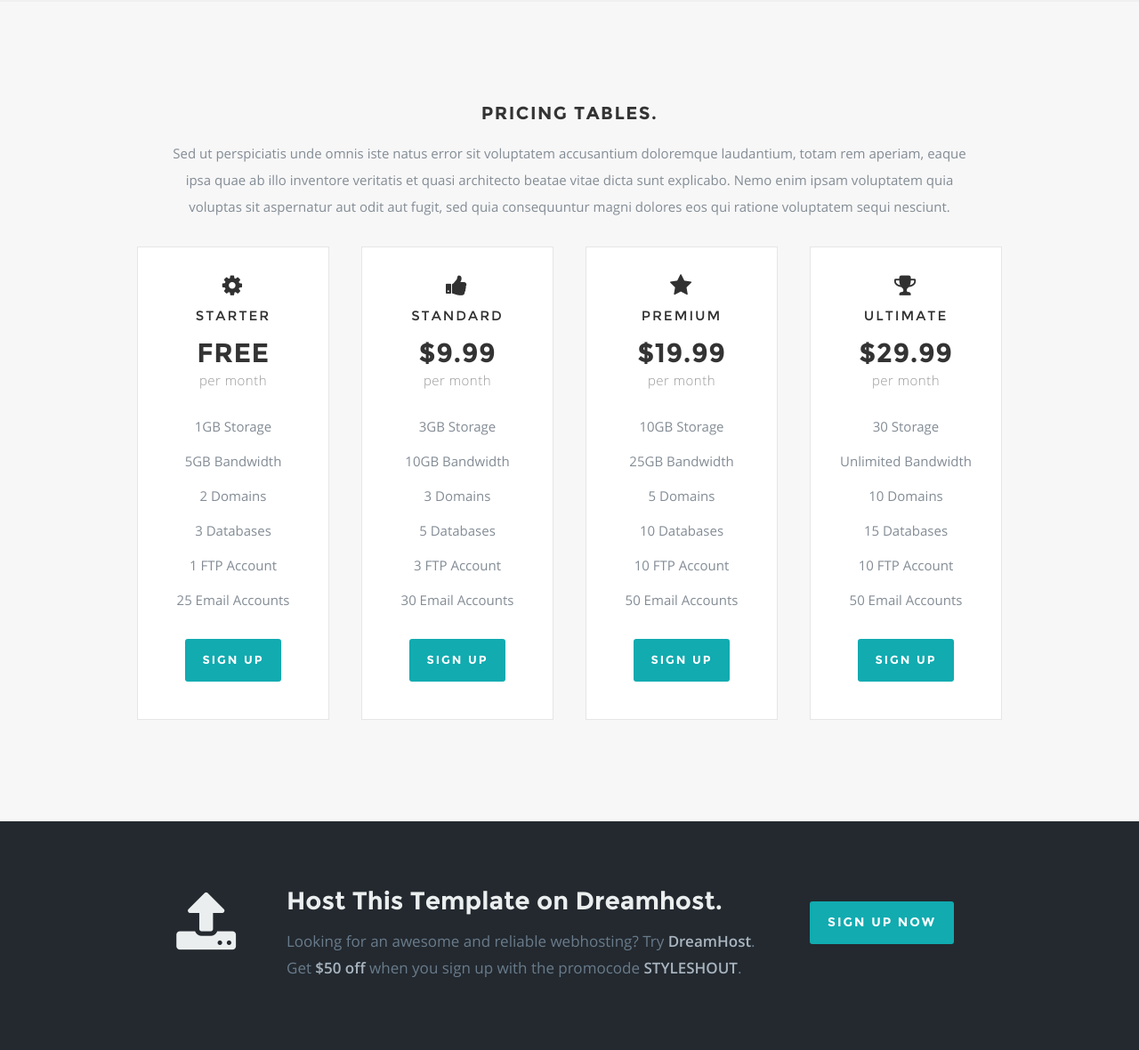
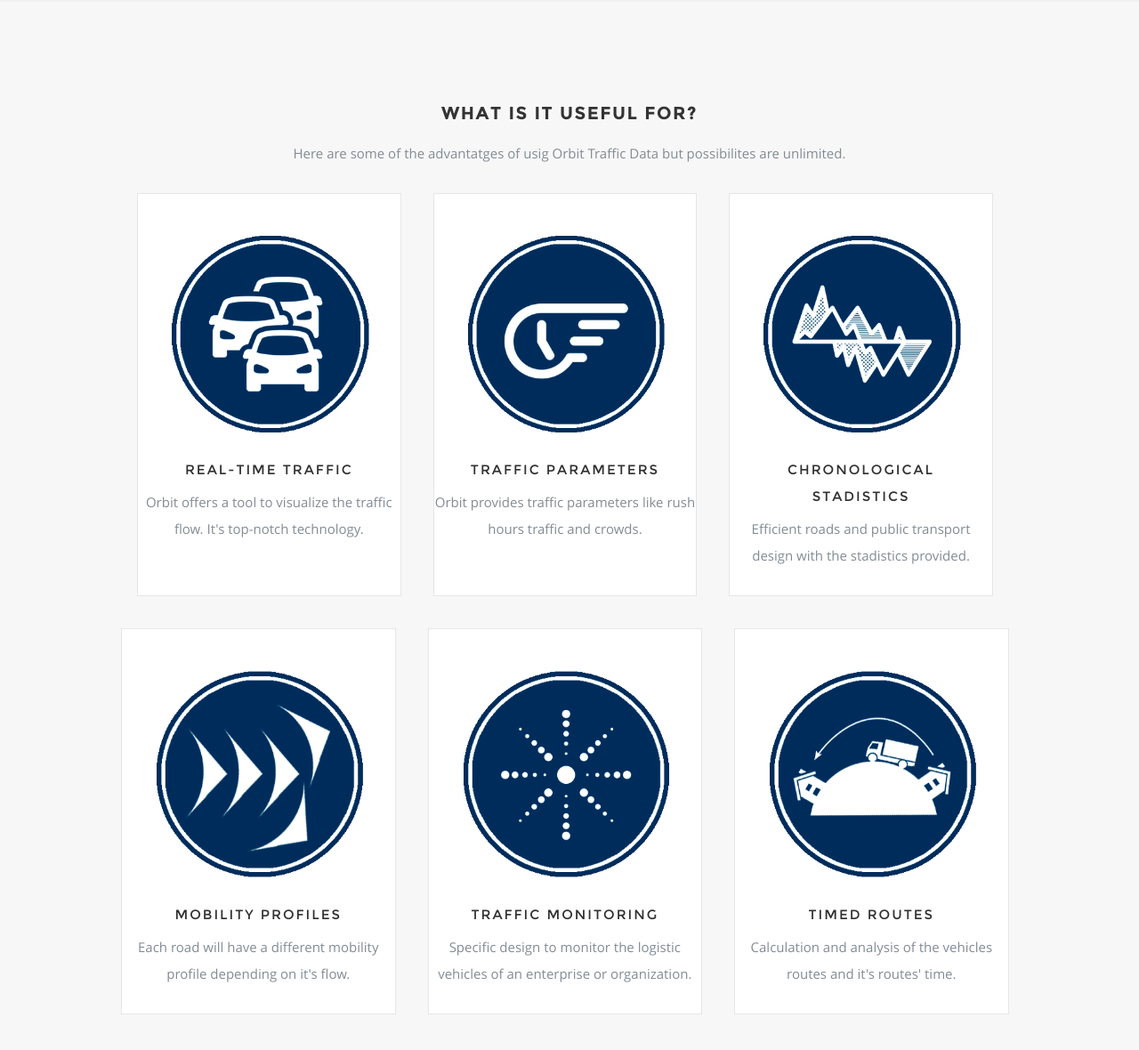
Before and after one commit to prisas/OrbitTrafficData_H4Fbcn, a Flask app: page / in a window 1280 px wide. Shown: the part 2838-4018 px from the top of the page at 89% size. Run offline with Flask 2, Linux system fonts and the light colour scheme; some libraries are stand-ins or nearby versions.

```diff
--- a/static/css/default.css
+++ b/static/css/default.css
@@ -712,7 +712,7 @@ input[type="checkbox"] { display: inline; }
 /* block grids
 --------------------------------------------------------------------- */
 .bgrid-sixths [class*="column"]   { width: 16.66667%; }
-.bgrid-quarters [class*="column"] { width: 25%; }
+.bgrid-quarters [class*="column"] { width: 33%; }
 .bgrid-thirds [class*="column"]   { width: 33.33333%; }
 .bgrid-halves [class*="column"]   { width: 50%; }
 
@@ -731,7 +731,7 @@ properly.
 
    /* block grids on small screens */
    .s-bgrid-sixths [class*="column"]   { width: 16.66667%; }
-   .s-bgrid-quarters [class*="column"] { width: 25%; }
+   .s-bgrid-quarters [class*="column"] { width: 33.33%; }
    .s-bgrid-thirds [class*="column"]   { width: 33.33333%; }
    .s-bgrid-halves [class*="column"]   { width: 50%; }
 
--- a/templates/index.html
+++ b/templates/index.html
@@ -196,13 +196,9 @@
 
       <div class="row section-head">
 
-         <h1>Pricing Tables.</h1>
+         <h1>What is it useful for?</h1>
 
-         <p>Sed ut perspiciatis unde omnis iste natus error sit voluptatem accusantium doloremque laudantium, totam rem aperiam,
-         eaque ipsa quae ab illo inventore veritatis et quasi architecto beatae vitae dicta sunt explicabo. Nemo enim ipsam
-         voluptatem quia voluptas sit aspernatur aut odit aut fugit, sed quia consequuntur magni dolores eos qui ratione
-         voluptatem sequi nesciunt.
-         </p>
+         <p>Here are some of the advantatges of usig Orbit Traffic Data but possibilites are unlimited.</p>
 
       </div>
 
@@ -214,21 +210,10 @@
 
                <div class="price-block">
 
-                  <h3 class="plan-title"><i class="fa fa-cog"></i>Starter</h3>
-                  <p class="plan-price">FREE <span>per month</span></p>
+                  <h3 class="plan-title"><img src="{{ url_for('static', filename='images/L1.png') }}" alt="global_map">Real-Time Traffic</h3>
 
-                  <ul class="features">
-                     <li>1GB Storage</li>
-                     <li>5GB Bandwidth</li>
-                     <li>2 Domains</li>
-                     <li>3 Databases</li>
-                     <li>1 FTP Account</li>
-                     <li>25 Email Accounts</li>
-                  </ul>
+                  <p class="features">Orbit offers a tool to visualize the traffic flow. It's top-notch technology.</p><br>
 
-                  <footer class="plan-sign-up">
-                     <a class="button" href="">Sign Up</a>
-                  </footer>
 
                </div> <!-- End Price Block -->
 
@@ -238,21 +223,10 @@
 
                <div class="price-block">
 
-                  <h3 class="plan-title"><i class="fa fa-thumbs-up"></i>Standard</h3>
-                  <p class="plan-price">$9.99 <span>per month</span></p>
+                  <h3 class="plan-title"><img src="{{ url_for('static', filename='images/L2.png') }}" alt="global_map">Traffic Parameters</h3>
 
-                  <ul class="features">
-                     <li>3GB Storage</li>
-                     <li>10GB Bandwidth</li>
-                     <li>3 Domains</li>
-                     <li>5 Databases</li>
-                     <li>3 FTP Account</li>
-                     <li>30 Email Accounts</li>
-                  </ul>
+                  <p>Orbit provides traffic parameters like rush hours traffic and crowds.</p><br>
 
-                  <footer class="plan-sign-up">
-                     <a class="button" href="">Sign Up</a>
-                  </footer>
 
                </div> <!-- End Price Block -->
 
@@ -262,23 +236,30 @@
 
                <div class="price-block">
 
-                  <h3 class="plan-title"><i class="fa fa-star"></i>Premium</h3>
-                  <p class="plan-price">$19.99 <span>per month</span></p>
+                  <h3 class="plan-title"><img src="{{ url_for('static', filename='images/L3.png') }}" alt="global_map">Chronological Stadistics</h3>
 
-                  <ul class="features">
-                     <li>10GB Storage</li>
-                     <li>25GB Bandwidth</li>
-                     <li>5 Domains</li>
-                     <li>10 Databases</li>
-                     <li>10 FTP Account</li>
-                     <li>50 Email Accounts</li>
-                  </ul>
-
-                  <footer class="plan-sign-up">
-                     <a class="button" href="">Sign Up</a>
-                  </footer>
+                  <p>Efficient roads and public transport design with the stadistics provided.</p>
 
                </div> <!-- End Price block -->
+
+			   </div> <!-- End Column -->
+
+      </div>
+
+          <div class="row">
+
+         <div class="pricing-tables bgrid-quarters s-bgrid-halves">
+
+            <div class="column">
+
+               <div class="price-block">
+
+                  <h3 class="plan-title"><img src="{{ url_for('static', filename='images/L4.png') }}" alt="global_map">Mobility Profiles</h3>
+
+                  <p class="features">Each road will have a different mobility profile depending on it's flow.</p>
+
+
+               </div> <!-- End Price Block -->
 
 			   </div> <!-- End Column -->
 
@@ -286,27 +267,26 @@
 
                <div class="price-block">
 
-                  <h3 class="plan-title"><i class="fa fa-trophy"></i>Ultimate</h3>
-                  <p class="plan-price">$29.99 <span>per month</span></p>
+                  <h3 class="plan-title"><img src="{{ url_for('static', filename='images/L5.png') }}" alt="global_map">Traffic Monitoring</h3>
 
-                  <ul class="features">
-                     <li>30 Storage</li>
-                     <li>Unlimited Bandwidth</li>
-                     <li>10 Domains</li>
-                     <li>15 Databases</li>
-                     <li>10 FTP Account</li>
-                     <li>50 Email Accounts</li>
-                  </ul>
+                  <p>Specific design to monitor the logistic vehicles of an enterprise or organization.</p>
 
-                  <footer class="plan-sign-up">
-                     <a class="button" href="">Sign Up</a>
-                  </footer>
 
                </div> <!-- End Price Block -->
 
 			   </div> <!-- End Column -->
 
-         </div>
+           <div class="column">
+
+               <div class="price-block">
+
+                  <h3 class="plan-title"><img src="{{ url_for('static', filename='images/L6.png') }}" alt="global_map">Timed Routes</h3>
+
+                  <p>Calculation and analysis of the vehicles routes and it's routes' time.</p>
+
+               </div> <!-- End Price block -->
+
+			   </div> <!-- End Column -->
 
       </div>
 
@@ -317,28 +297,7 @@
    <section id="call-to-action">
 
       <div class="row">
-
-         <div class="two columns header-col">
-
-            <h1><span>Get Hosting.</span></h1>
-
-         </div>
-
-         <div class="seven columns">
-
-            <h2><a href="http://www.dreamhost.com/r.cgi?287326|STYLESHOUT">Host This Template on Dreamhost.</a></h2>
-            <p>Looking for an awesome and reliable webhosting? Try <a href="http://www.dreamhost.com/r.cgi?287326|STYLESHOUT"><span>DreamHost</span></a>.
-					Get <span>$50 off</span> when you sign up with the promocode <span>STYLESHOUT</span>.
-					<!-- Simply type	the promocode in the box labeled “Promo Code” when placing your order. --></p>
-
-         </div>
-
-         <div class="three columns action">
-
-            <a href="http://www.dreamhost.com/r.cgi?287326|STYLESHOUT" class="button">Sign Up Now</a>
-
-         </div>
-
+          <br> Espacio Publicitario
       </div>
 
    </section> <!-- Call-To-Action Section End-->
```
Also changed, not shown: static/images/L1.png (added), static/images/L2.png (added), static/images/L3.png (added), static/images/L4.png (added), static/images/L5.png (added), static/images/L6.png (added).
